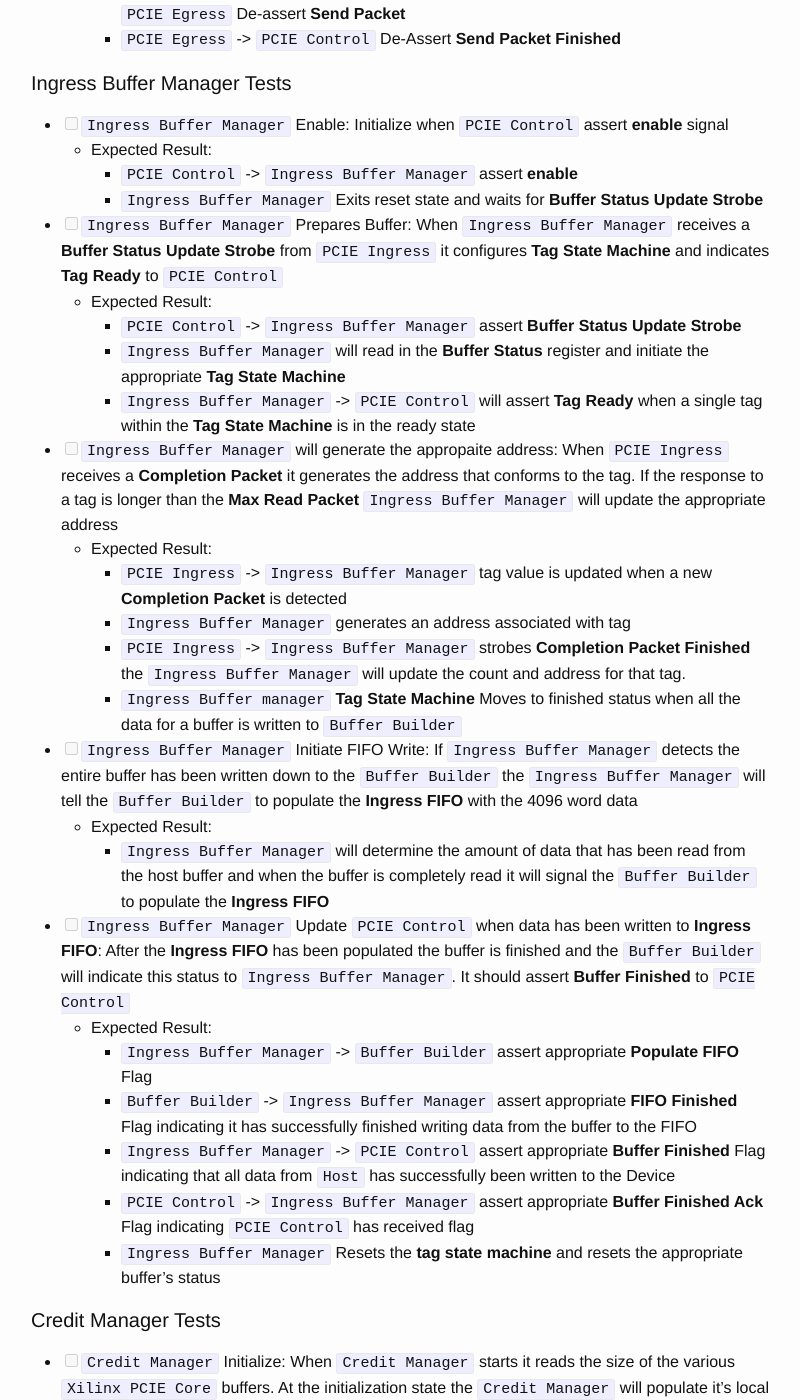
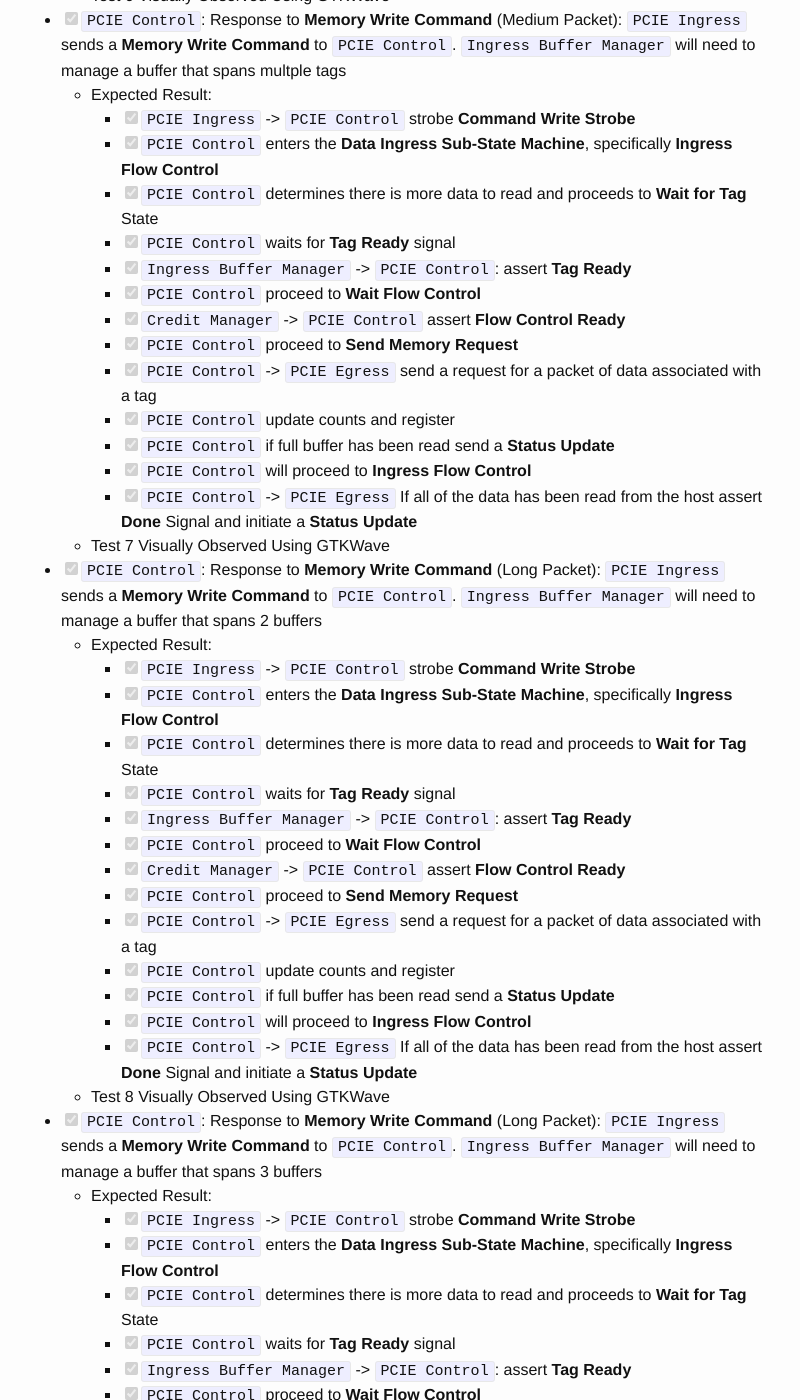
Before and after one commit to CospanDesign/cospandesign.github.io, a Jekyll site: the page built from _posts/2016-05-09-fpga-pcie-kernel.markdown, in a window 1280 px wide and 1400 px high, scrolled down 4812 px. Shown: the whole window, without its empty margins (239-1039 px from the left). Built offline with Jekyll 4.4.1, drawn with Linux system fonts in a browser that asks for light colours; some of the changed text lies outside the part shown.

Commit message:
Simulations for Writes are looking good, need to move on to Actual Hardware

```diff
--- a/_posts/2016-05-09-fpga-pcie-kernel.markdown
+++ b/_posts/2016-05-09-fpga-pcie-kernel.markdown
@@ -104,9 +104,10 @@ Supply the correct tags to the PCIE egress
 ### Tests
 
 #### Host Tests
-  - [ ] `Host`: Write Register: Transmit a 32-bit Register value to `PCIE Ingress`
+  - [x] `Host`: Write Register: Transmit a 32-bit Register value to `PCIE Ingress`
     - Expected Result:
       - `Host` -> `PCIE Ingress` Send 32-bit value to a register
+    - Demonstrated using kernel driver and user application
   - [ ] `Host`: Send Read Command: Transmit a **Read Command**
     - Expected Result:
       - `Host` -> `PCIE Ingress` Send 32-bit **Read Command**
@@ -116,7 +117,7 @@ Supply the correct tags to the PCIE egress
       - `Host` repeats the above process until all of the data is read from the device
       - `Host` wait for final **Status Update** with **Done** flag asserted
       - `PCIE Egress` -> `Host` send Status Update the **Done** Flag will indicate the transaction is finished
-  - [ ] `Host`: Send Write Command: Transmit a **Write Command** to `PCIE Ingress`
+  - [x] `Host`: Send Write Command: Transmit a **Write Command** to `PCIE Ingress`
     - Expected Result:
       - `Host` -> `PCIE Ingress` Send 32-bit **Write Command**
       - `PCIE Ingress` Parse and notify `PCIE Control`
@@ -125,81 +126,148 @@ Supply the correct tags to the PCIE egress
       - `Host` repeats the above process until all of the data is sent to the device
       - `Host` waits for the Status Update with the **Done** flag asserted
       - `PCIE Egress` -> `Host` send Status Update the **Done** Flag will indicate the transaction is finished
+    - Demonstrated using kernel driver and user application
 
 
 #### PCIE Ingress Tests
 
-  - [ ] `PCIE Ingress`: Receive **Address Register**: `Host` sends an address to the `PCIE Ingress`
+  - [x] `PCIE Ingress`: Receive **Address Register**: `Host` sends an address to the `PCIE Ingress`
     - Expected Result:
       - `PCIE Ingress` parses **Memory Write** TLP and address is correctly written to the **Address Register**
-  - [ ] `PCIE Ingress`: Receive **Buffer Status**: `Host` sends a buffer status value to the `PCIE Ingress` indicating the status of the host side buffer
+    - Test 0
+  - [x] `PCIE Ingress`: Receive **Buffer Status**: `Host` sends a buffer status value to the `PCIE Ingress` indicating the status of the host side buffer
     - Expected Result:
       - `PCIE Ingress` parses **Memory Write** TLP and new data is correctly written to the **Buffer Status**
       - `PCIE Ingress` -> `Ingress Buffer Manager` within a write context the **Buffer Status Update** Signal is strobed
-  - [ ] `PCIE Ingress`: Receive **Memory Write Command**: `Host` sends a memory write command to initiate a memory write transaction
+    - Test 0
+  - [x] `PCIE Ingress`: Receive **Memory Write Command**: `Host` sends a memory write command to initiate a memory write transaction
     - Expected Result:
       - `PCIE Ingress` parses the **Memory Write** TLP and the data count is updated
       - `PCIE Ingress` -> `PCIE Control` strobes **Command Strobe**
-  - [ ] `PCIE Ingress`: Receive **Completion Packet**: `Host` sends a packet of data in response to a memory read request from the `PCIE Control`
+    - Test 6 Visually Observed Using GTKWave
+  - [x] `PCIE Ingress`: Receive **Completion Packet**: `Host` sends a packet of data in response to a memory read request from the `PCIE Control`
     - Expected Result:
       - `PCIE Ingress` parses the **Memory Write** TLP and the data count is updated
       - `PCIE Ingress` -> `PCIE Control` strobes **Command Strobe**
+    - Test 6 Visually Observed Using GTKWave
 
 #### PCIE Control (Write Context) Tests
 
-  - [ ] `PCIE Control`: Response to **Memory Write Command**: `PCIE Ingress` sends a **Memory Write Command** to `PCIE Control`
+  - [x] `PCIE Control`: Response to **Memory Write Command** (Short Packet): `PCIE Ingress` sends a **Memory Write Command** to `PCIE Control` using a short packet, not needing to switch between buffers or stressing `Credit Manager`
     - Expected Result:
-      - `PCIE Ingress` -> `PCIE Control` strobe **Command Strobe**
-      - `PCIE Control` enters the **Data Ingress Sub-State Machine**, specifically **Ingress Flow Control**
-      - `PCIE Control` determines there is more data to read and proceeds to **Wait for Tag** State
-      - `PCIE Control` waits for **Tag Ready** signal
-      - `Ingress Buffer Manager` -> `PCIE Control`: assert **Tag Ready**
-      - `PCIE Control` proceed to **Wait Flow Control**
-      - `Credit Manager` -> `PCIE Control` assert **Flow Control Ready**
-      - `PCIE Control` proceed to **Send Memory Request**
-      - `PCIE Control` -> `PCIE Egress` send a request for a packet of data associated with a tag
-      - `PCIE Control` update counts and register
-      - `PCIE Control` if full buffer has been read send a **Status Update**
-      - `PCIE Control` will proceed to **Ingress Flow Control**
-      - `PCIE Control` -> `PCIE Egress` If all of the data has been read from the host assert **Done** Signal and initiate a **Status Update**
+      - [x] `PCIE Ingress` -> `PCIE Control` strobe **Command Write Strobe**
+      - [x] `PCIE Control` enters the **Data Ingress Sub-State Machine**, specifically **Ingress Flow Control**
+      - [x] `PCIE Control` determines there is more data to read and proceeds to **Wait for Tag** State
+      - [x] `PCIE Control` waits for **Tag Ready** signal
+      - [x] `Ingress Buffer Manager` -> `PCIE Control`: assert **Tag Ready**
+      - [x] `PCIE Control` proceed to **Wait Flow Control**
+      - [x] `Credit Manager` -> `PCIE Control` assert **Flow Control Ready**
+      - [x] `PCIE Control` proceed to **Send Memory Request**
+      - [x] `PCIE Control` -> `PCIE Egress` send a request for a packet of data associated with a tag
+      - [x] `PCIE Control` update counts and register
+      - [x] `PCIE Control` if full buffer has been read send a **Status Update**
+      - [x] `PCIE Control` will proceed to **Ingress Flow Control**
+      - [x] `PCIE Control` -> `PCIE Egress` If all of the data has been read from the host assert **Done** Signal and initiate a **Status Update**
+    - Test 6 Visually Observed Using GTKWave
+  - [x] `PCIE Control`: Response to **Memory Write Command** (Medium Packet): `PCIE Ingress` sends a **Memory Write Command** to `PCIE Control`. `Ingress Buffer Manager` will need to manage a buffer that spans multple tags
+    - Expected Result:
+      - [x] `PCIE Ingress` -> `PCIE Control` strobe **Command Write Strobe**
+      - [x] `PCIE Control` enters the **Data Ingress Sub-State Machine**, specifically **Ingress Flow Control**
+      - [x] `PCIE Control` determines there is more data to read and proceeds to **Wait for Tag** State
+      - [x] `PCIE Control` waits for **Tag Ready** signal
+      - [x] `Ingress Buffer Manager` -> `PCIE Control`: assert **Tag Ready**
+      - [x] `PCIE Control` proceed to **Wait Flow Control**
+      - [x] `Credit Manager` -> `PCIE Control` assert **Flow Control Ready**
+      - [x] `PCIE Control` proceed to **Send Memory Request**
+      - [x] `PCIE Control` -> `PCIE Egress` send a request for a packet of data associated with a tag
+      - [x] `PCIE Control` update counts and register
+      - [x] `PCIE Control` if full buffer has been read send a **Status Update**
+      - [x] `PCIE Control` will proceed to **Ingress Flow Control**
+      - [x] `PCIE Control` -> `PCIE Egress` If all of the data has been read from the host assert **Done** Signal and initiate a **Status Update**
+    - Test 7 Visually Observed Using GTKWave
+  - [x] `PCIE Control`: Response to **Memory Write Command** (Long Packet): `PCIE Ingress` sends a **Memory Write Command** to `PCIE Control`. `Ingress Buffer Manager` will need to manage a buffer that spans 2 buffers
+    - Expected Result:
+      - [x] `PCIE Ingress` -> `PCIE Control` strobe **Command Write Strobe**
+      - [x] `PCIE Control` enters the **Data Ingress Sub-State Machine**, specifically **Ingress Flow Control**
+      - [x] `PCIE Control` determines there is more data to read and proceeds to **Wait for Tag** State
+      - [x] `PCIE Control` waits for **Tag Ready** signal
+      - [x] `Ingress Buffer Manager` -> `PCIE Control`: assert **Tag Ready**
+      - [x] `PCIE Control` proceed to **Wait Flow Control**
+      - [x] `Credit Manager` -> `PCIE Control` assert **Flow Control Ready**
+      - [x] `PCIE Control` proceed to **Send Memory Request**
+      - [x] `PCIE Control` -> `PCIE Egress` send a request for a packet of data associated with a tag
+      - [x] `PCIE Control` update counts and register
+      - [x] `PCIE Control` if full buffer has been read send a **Status Update**
+      - [x] `PCIE Control` will proceed to **Ingress Flow Control**
+      - [x] `PCIE Control` -> `PCIE Egress` If all of the data has been read from the host assert **Done** Signal and initiate a **Status Update**
+    - Test 8 Visually Observed Using GTKWave
+  - [x] `PCIE Control`: Response to **Memory Write Command** (Long Packet): `PCIE Ingress` sends a **Memory Write Command** to `PCIE Control`. `Ingress Buffer Manager` will need to manage a buffer that spans 3 buffers
+    - Expected Result:
+      - [x] `PCIE Ingress` -> `PCIE Control` strobe **Command Write Strobe**
+      - [x] `PCIE Control` enters the **Data Ingress Sub-State Machine**, specifically **Ingress Flow Control**
+      - [x] `PCIE Control` determines there is more data to read and proceeds to **Wait for Tag** State
+      - [x] `PCIE Control` waits for **Tag Ready** signal
+      - [x] `Ingress Buffer Manager` -> `PCIE Control`: assert **Tag Ready**
+      - [x] `PCIE Control` proceed to **Wait Flow Control**
+      - [x] `Credit Manager` -> `PCIE Control` assert **Flow Control Ready**
+      - [x] `PCIE Control` proceed to **Send Memory Request**
+      - [x] `PCIE Control` -> `PCIE Egress` send a request for a packet of data associated with a tag
+      - [x] `PCIE Control` update counts and register
+      - [x] `PCIE Control` if full buffer has been read send a **Status Update**
+      - [x] `PCIE Control` will proceed to **Ingress Flow Control**
+      - [x] `PCIE Control` -> `PCIE Egress` If all of the data has been read from the host assert **Done** Signal and initiate a **Status Update**
+    - Test 9 Visually Observed Using GTKWave
+
 
 #### PCIE Egress Tests
 
-  - [ ] `PCIE Egress`: Transmit Packet: When `PCIE Control` initiates a transaction the `PCIE Egress` will transmit all the data:
+  - [x] `PCIE Egress`: Transmit Packet: When `PCIE Control` initiates a transaction the `PCIE Egress` will transmit all the data:
     - Expected Result:
       - `PCIE Control` -> `PCIE Egress` Assert **Send Packet**
       - `PCIE Egress` send TLP packet to host
       - `PCIE Egress` -> `PCIE Control` Assert **Send Packet Finished**
       ` `PCIE Control` -> `PCIE Egress` De-assert **Send Packet**
       - `PCIE Egress` -> `PCIE Control` De-Assert **Send Packet Finished**
+    - Test 1
 
 #### Ingress Buffer Manager Tests
 
-  - [ ] `Ingress Buffer Manager` Enable: Initialize when `PCIE Control` assert **enable** signal
+  - [x] `Ingress Buffer Manager` Enable: Initialize when `PCIE Control` assert **enable** signal
     - Expected Result:
       - `PCIE Control` -> `Ingress Buffer Manager` assert **enable**
       - `Ingress Buffer Manager` Exits reset state and waits for **Buffer Status Update Strobe**
-  - [ ] `Ingress Buffer Manager` Prepares Buffer: When `Ingress Buffer Manager` receives a **Buffer Status Update Strobe** from `PCIE Ingress` it configures **Tag State Machine** and indicates **Tag Ready** to `PCIE Control`
+    - Test 6 Visually Observed Using GTKWave
+  - [x] `Ingress Buffer Manager` Prepares Buffer: When `Ingress Buffer Manager` receives a **Buffer Status Update Strobe** from `PCIE Ingress` it configures **Tag State Machine** and indicates **Tag Ready** to `PCIE Control`
     - Expected Result:
       - `PCIE Control` -> `Ingress Buffer Manager` assert **Buffer Status Update Strobe**
       - `Ingress Buffer Manager` will read in the **Buffer Status** register and initiate the appropriate **Tag State Machine**
       - `Ingress Buffer Manager` -> `PCIE Control` will assert **Tag Ready** when a single tag within the **Tag State Machine** is in the ready state
-  - [ ] `Ingress Buffer Manager` will generate the appropaite address: When `PCIE Ingress` receives a **Completion Packet** it generates the address that conforms to the tag. If the response to a tag is longer than the **Max Read Packet** `Ingress Buffer Manager` will update the appropriate address
+    - Test 6 Visually Observed Using GTKWave
+  - [x] `Ingress Buffer Manager` will generate the appropaite address: When `PCIE Ingress` receives a **Completion Packet** it generates the address that conforms to the tag. If the response to a tag is longer than the **Max Read Packet** `Ingress Buffer Manager` will update the appropriate address
     - Expected Result:
       - `PCIE Ingress` -> `Ingress Buffer Manager` tag value is updated when a new **Completion Packet** is detected
       - `Ingress Buffer Manager` generates an address associated with tag
       - `PCIE Ingress` -> `Ingress Buffer Manager` strobes **Completion Packet Finished** the `Ingress Buffer Manager` will update the count and address for that tag.
       - `Ingress Buffer manager` **Tag State Machine** Moves to finished status when all the data for a buffer is written to `Buffer Builder`
-  - [ ] `Ingress Buffer Manager` Initiate FIFO Write: If `Ingress Buffer Manager` detects the entire buffer has been written down to the `Buffer Builder` the `Ingress Buffer Manager` will tell the `Buffer Builder` to populate the **Ingress FIFO** with the 4096 word data
+    - Test 6 Visually Observed Using GTKWave
+  - [x] `Ingress Buffer Manager` Initiate FIFO Write: If `Ingress Buffer Manager` detects the entire buffer has been written down to the `Buffer Builder` the `Ingress Buffer Manager` will tell the `Buffer Builder` to populate the **Ingress FIFO** with the 4096 word data
     - Expected Result:
       - `Ingress Buffer Manager` will determine the amount of data that has been read from the host buffer and when the buffer is completely read it will signal the `Buffer Builder` to populate the **Ingress FIFO**
-  - [ ] `Ingress Buffer Manager` Update `PCIE Control` when data has been written to **Ingress FIFO**: After the **Ingress FIFO** has been populated the buffer is finished and the `Buffer Builder` will indicate this status to `Ingress Buffer Manager`. It should assert **Buffer Finished** to `PCIE Control`
+    - Test 6 Visually Observed Using GTKWave
+  - [x] `Ingress Buffer Manager` Update `PCIE Control` when data has been written to **Ingress FIFO**: After the **Ingress FIFO** has been populated the buffer is finished and the `Buffer Builder` will indicate this status to `Ingress Buffer Manager`. It should assert **Buffer Finished** to `PCIE Control`
     - Expected Result:
       - `Ingress Buffer Manager` -> `Buffer Builder` assert appropriate **Populate FIFO** Flag
       - `Buffer Builder` -> `Ingress Buffer Manager` assert appropriate **FIFO Finished** Flag indicating it has successfully finished writing data from the buffer to the FIFO
       - `Ingress Buffer Manager` -> `PCIE Control` assert appropriate **Buffer Finished** Flag indicating that all data from `Host` has successfully been written to the Device
       - `PCIE Control` -> `Ingress Buffer Manager` assert appropriate **Buffer Finished Ack** Flag indicating `PCIE Control` has received flag
       - `Ingress Buffer Manager` Resets the **tag state machine** and resets the appropriate buffer's status
+    - Test 6 Visually Observed Using GTKWave
+  - [ ] `Ingress Buffer Manager` Flow Control: Do not overflow the buffer
+    - Expected Result:
+      - `Ingress Buffer Manager` neither of the **Buffer Enable** channels are asserted. Enable associated **Buffer Enable**
+      - `Ingress Buffer Manager` a **Buffer Enable** channel is asserted. Wait for **Buffer Finish**
+      - `Buffer Builder` -> `Ingress Buffer Manager` assert **Buffer Finish**
+      - `Ingress Buffer Manager` Enable associated **Buffer Enable**
 
 #### Credit Manager Tests
 
@@ -220,10 +288,11 @@ Supply the correct tags to the PCIE egress
       - `Credit Manager` Increment the appropraite data available
 
 #### Buffer Builder Tests
-  - [ ] `Buffer Builder` Populate FIFO: Populate appropriate **Ingress FIFO** when the associated signal is asserted
+  - [x] `Buffer Builder` Populate FIFO: Populate appropriate **Ingress FIFO** when the associated signal is asserted
     - Expected Result:
       - `Ingress Buffer Manager` -> `Buffer Builder` Assert **PPFIFO Write Enable**
       - `Buffer Builder` Populate FIFO
       - `Buffer Builder` -> `Ingress Buffer Manager` Assert **PPFIFO Write Finished**
       - `Ingress Buffer Manager` -> `Buffer Builder` De-Assert **PPFIFO Write Enable**
       - `Buffer Builder` De-assert **PPFIFO Write Finished**
+    - Test 9 Visually Observed Using GTKWave
```
